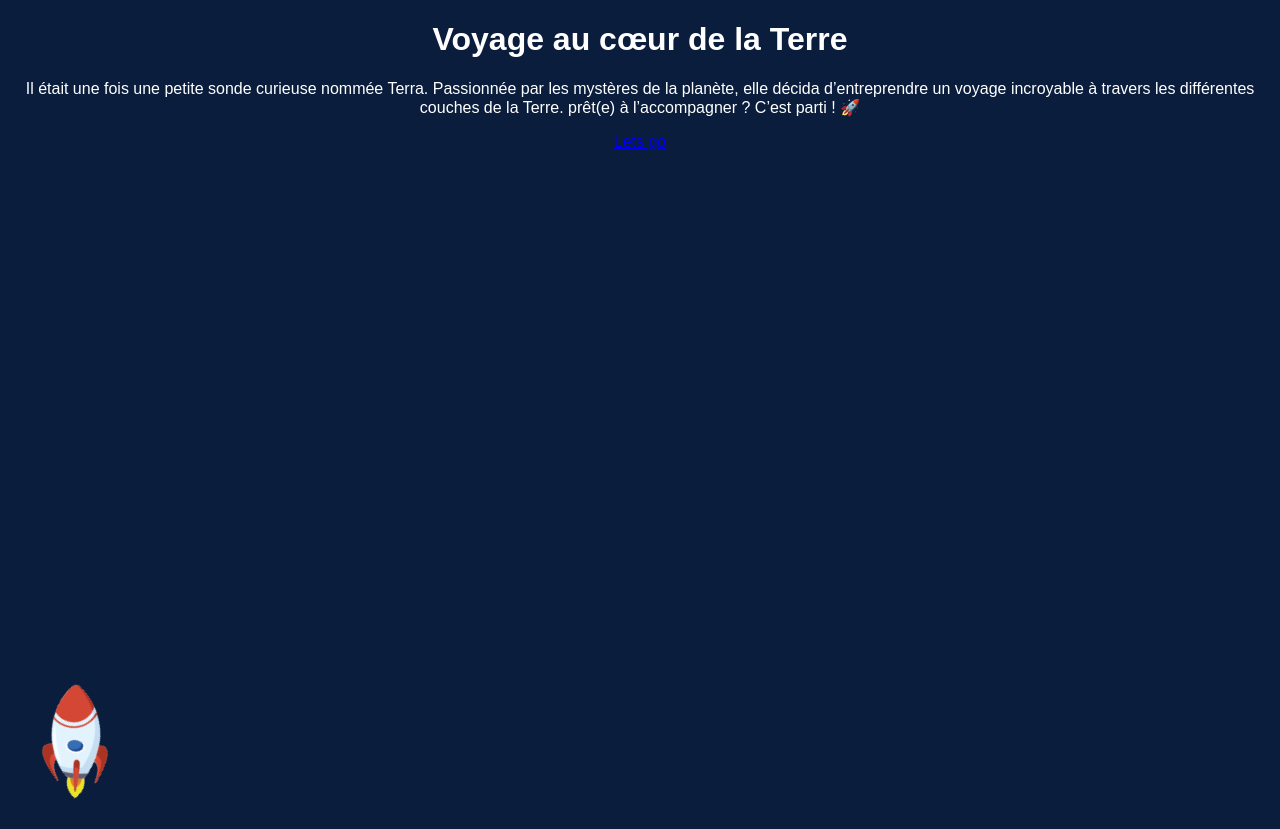
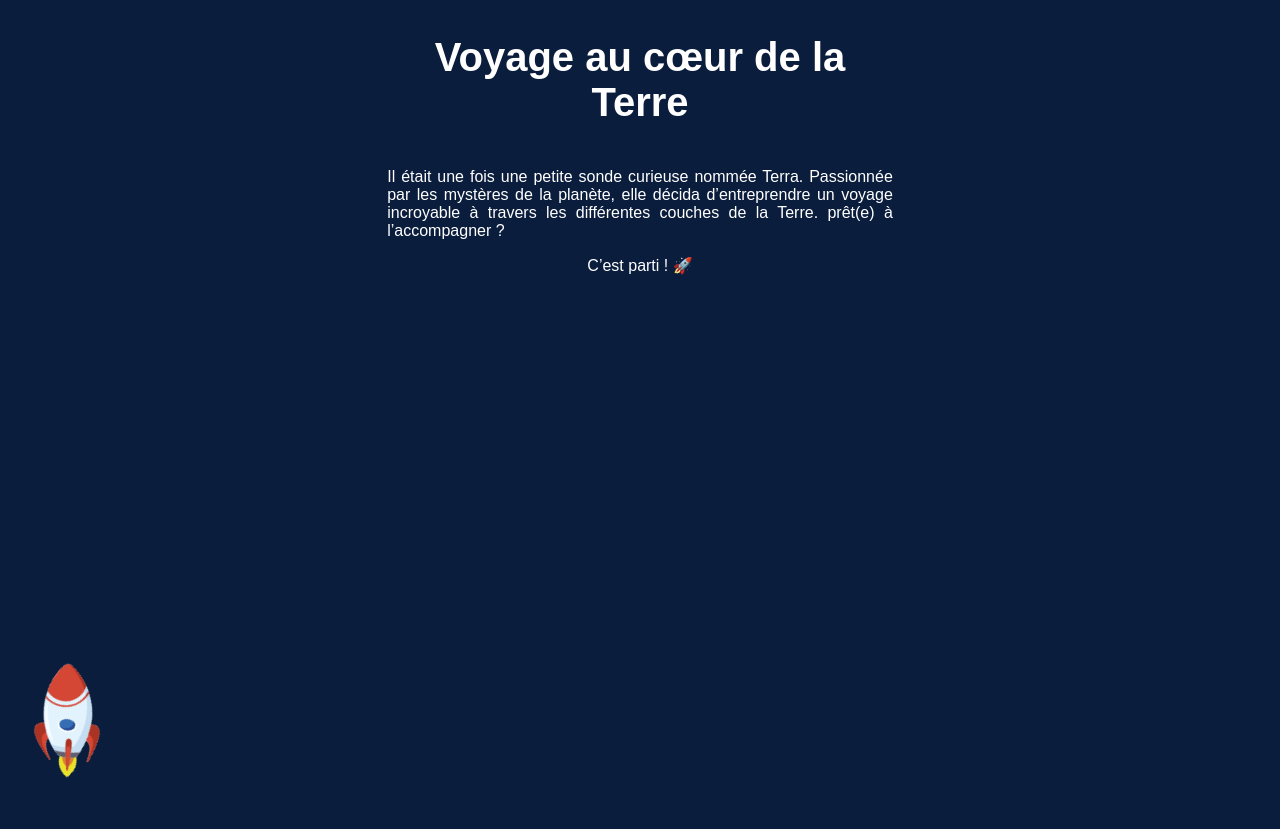
Before and after one commit to Steak-tech/ErgoS4, a website built with Vite: page index.html in a window 1280 px wide. Built offline with nearby package versions, Linux system fonts and the light colour scheme; files whose address does not match are found by name.

Commit message:
boutton index

```diff
--- a/index.html
+++ b/index.html
@@ -3,7 +3,7 @@
 <head>
     <meta charset="UTF-8">
     <title>Title</title>
-  <link rel="stylesheet" href="./style2.css">
+  <link rel="stylesheet" href="styleTerre.css">
   <script src="script.js" defer type="module"></script>
 </head>
 <body>
@@ -13,13 +13,14 @@
     Il était une fois une petite sonde curieuse nommée Terra.
     Passionnée par les mystères de la planète,
     elle décida d’entreprendre un voyage incroyable à travers les différentes couches de la Terre.
-    prêt(e) à l’accompagner ? C’est parti ! 🚀
+    prêt(e) à l’accompagner ?
   </p>
+  <div class="link">
+    <a href="terre.html">C’est parti ! 🚀</a>
+  </div>
+</div>
 
-  <a href="terre.html">Lets go</a>
 
   <img src="./Rendu/rocket.svg" alt="Fusée" class="rocket">
-
-</div>
 </body>
 </html>
--- a/style2.scss
+++ b/styleTerre.scss
@@ -7,12 +7,32 @@ body {
   background-image: url('./Rendu/Earth.jpg');
   background-repeat: no-repeat;
   background-size: cover;
-
 }
 
 .container {
   position: relative;
   height: 100vh;
+  width: 40%;
+  margin: 0 auto;
+  display: flex;
+  flex-direction: column;
+  text-align: center;
+
+
+  h1 {
+    font-size: 40px;
+  }
+  p {
+    text-align: justify;
+  }
+
+  a{
+    background-color: #0b1d3c;
+    padding: 1rem;
+    border-radius: 15px;
+    text-decoration: none;
+    color: white;
+  }
 }
 
 .rocket {
```
Also changed, not shown: styleTerre.css, 2 other files.
